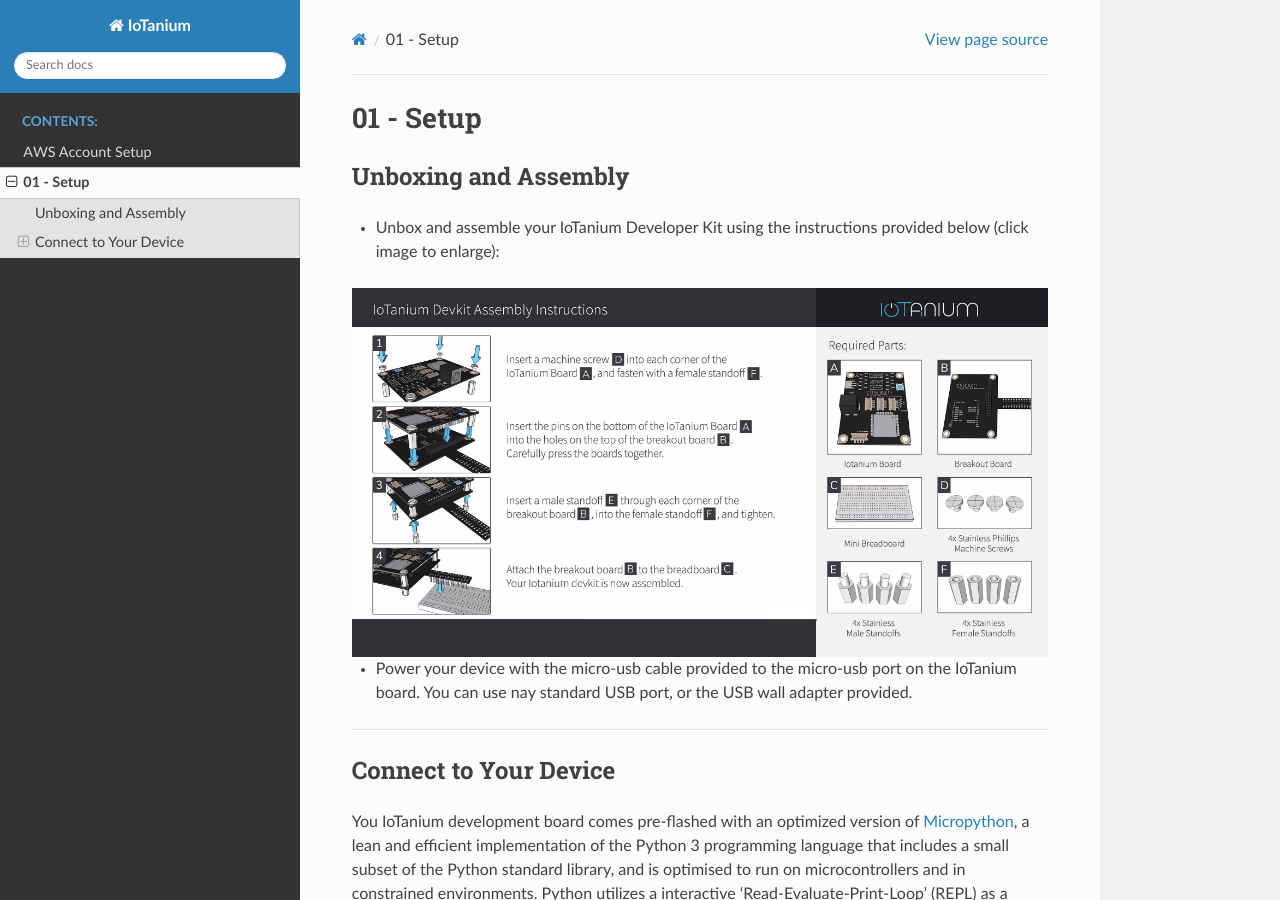
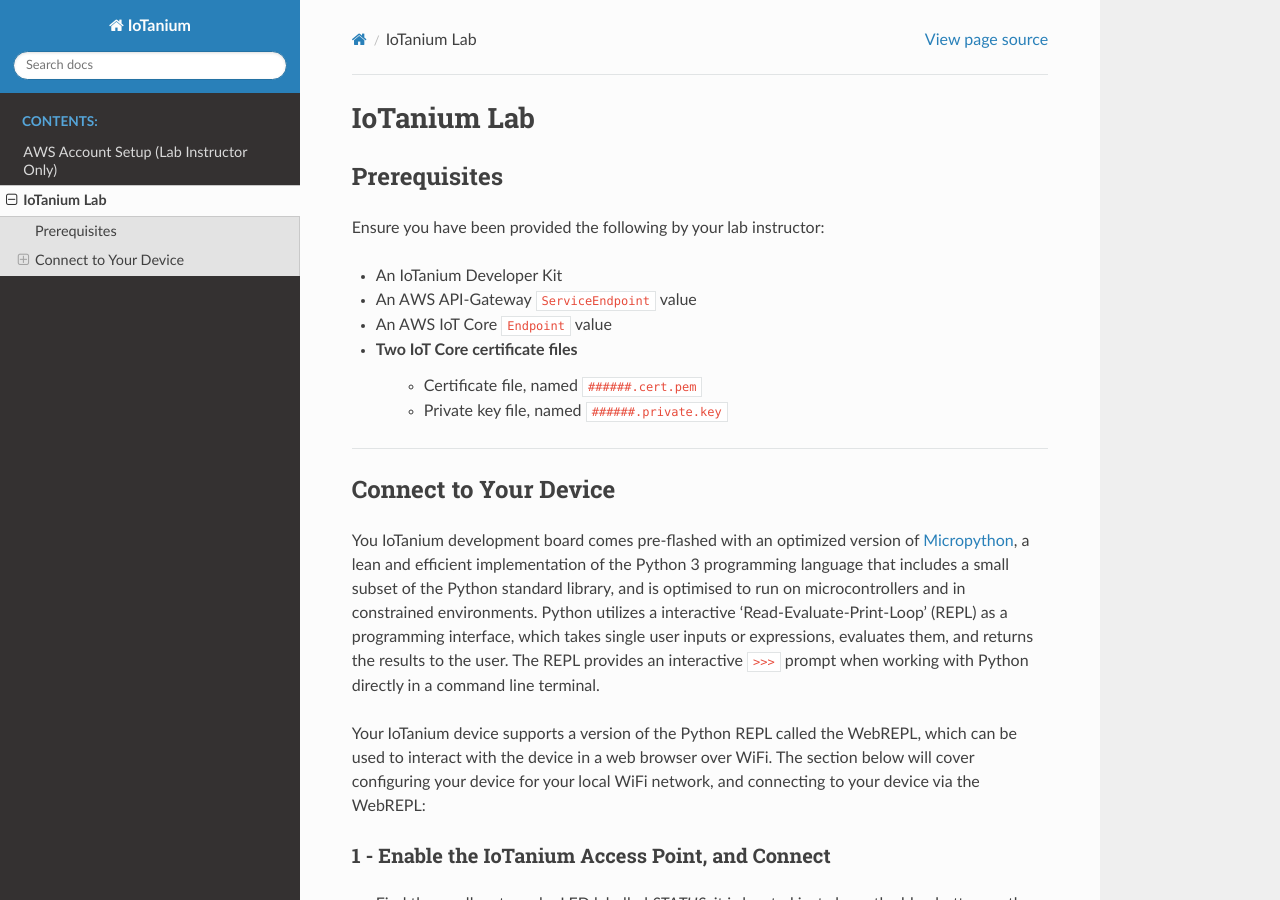
Before and after one commit to mpataws/iotanium, a Sphinx documentation site: the page built from docs/source/iotanium_lab/lab.rst, in a window 1280 px wide and 900 px high. Built offline with Sphinx 7.4.7 and the Read the Docs theme 2.0.0, drawn with Linux system fonts in a browser that asks for light colours.

Commit message:
lab content

```diff
--- a/docs/source/iotanium_lab/lab.rst
+++ b/docs/source/iotanium_lab/lab.rst
@@ -1,16 +1,17 @@
-01 - Setup
+IoTanium Lab
 ==============
 
-Unboxing and Assembly
+Prerequisites
 ---------------------
-- Unbox and assemble your IoTanium Developer Kit using the instructions provided below (click image to enlarge):
+Ensure you have been provided the following by your lab instructor:
 
-.. image:: ../img/assembly.png
-    :width: 2550px
-    :align: center
-    :alt: img/assembly.png
+- An IoTanium Developer Kit
+- An AWS API-Gateway ``ServiceEndpoint`` value
+- An AWS IoT Core ``Endpoint`` value
+- Two IoT Core certificate files
+    - Certificate file, named ``######.cert.pem``
+    - Private key file, named ``######.private.key``
 
-- Power your device with the micro-usb cable provided to the micro-usb port on the IoTanium board.  You can use nay standard USB port, or the USB wall adapter provided.
 ----
 
 Connect to Your Device
```
Also changed, not shown: docs/source/instructor/setup.rst (+8 -3 lines).
